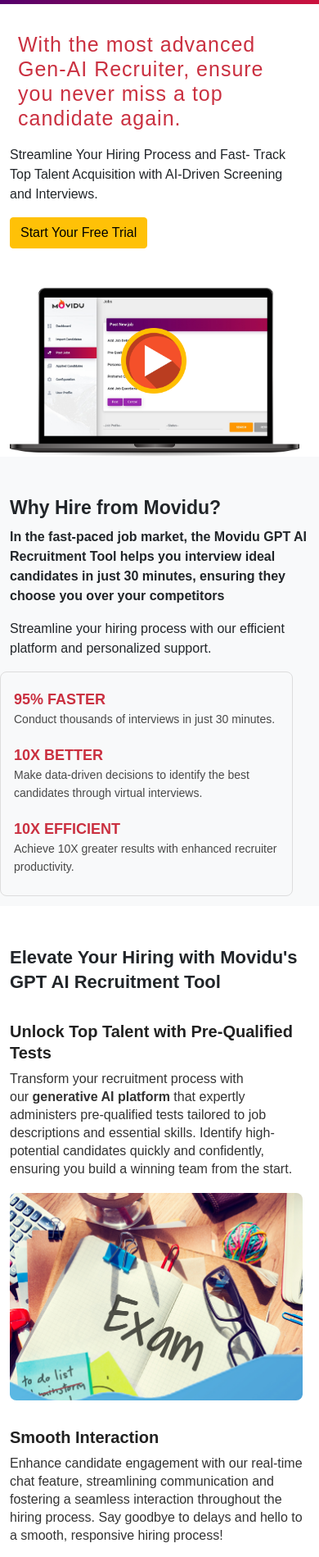
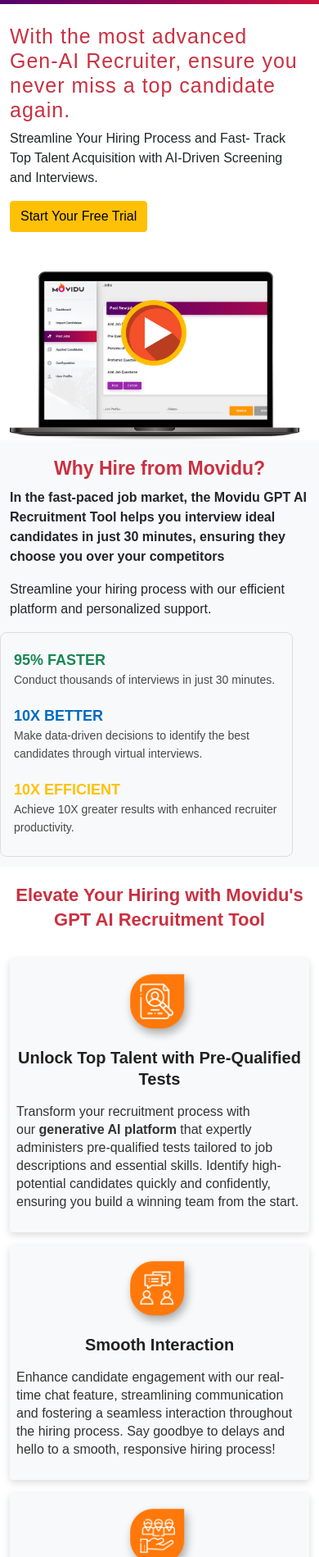
Before and after one commit to Megha-Singh21/gpt-movidu, a plain HTML site: page index.html in a window 390 px wide. Shown: the part 77-1976 px from the top of the page at 82% size. Drawn offline with nearby package versions, Linux system fonts and the light colour scheme; a script that the page names is missing; a web font is replaced by a local one.

Commit message:
changed updated

```diff
--- a/index.html
+++ b/index.html
@@ -182,7 +182,7 @@
                 <div class="bg-light">
                     <div class="container pt-5 pb-2">
                         <div class="heading">
-                            <h2 class="h-06-bold">Why Hire from Movidu?</h2>
+                            <h2 class="h-06-bold text-purple ta-c">Why Hire from Movidu?</h2>
                         </div>
                         <p class="sub-heading"><b>In the fast-paced job market, the Movidu GPT AI Recruitment Tool helps
                                 you interview ideal
@@ -191,18 +191,18 @@
 
                         <div class="outline-div mb-1 row">
                             <div class="why-hire-card c-1 col-md-4">
-                                <div class="heading-txt text-purple">95% FASTER</div>
+                                <div class="heading-txt text-success">95% FASTER</div>
                                 <div class="sub-heading-txt">Conduct thousands of
                                     interviews in just 30 minutes.</div>
                             </div>
                             <div class="why-hire-card c-2 col-md-4">
-                                <div class="heading-txt text-purple">10X BETTER</div>
+                                <div class="heading-txt text-pink">10X BETTER</div>
                                 <div class="sub-heading-txt">Make data-driven decisions to
                                     identify the best candidates through
                                     virtual interviews.</div>
                             </div>
                             <div class="why-hire-card c-4 col-md-4">
-                                <div class="heading-txt text-purple">10X EFFICIENT</div>
+                                <div class="heading-txt text-warning">10X EFFICIENT</div>
                                 <div class="sub-heading-txt">Achieve 10X greater results with
                                     enhanced recruiter productivity.</div>
                             </div>
@@ -212,7 +212,7 @@
                 <div class="container pt-5 pb-5">
                     <div class="features-div mb-3">
                         <div class="feature-heading-main">
-                            <h2 class="h-06-bold">Elevate Your Hiring with Movidu&#39;s GPT AI Recruitment Tool</h2>
+                            <h2 class="h-06-bold text-purple ta-c">Elevate Your Hiring with Movidu&#39;s GPT AI Recruitment Tool</h2>
                         </div>
                         <div class="features features-large-screen ">
                             <div class="sidebar-div nav flex-column nav-pills" id="v-pills-tab" role="tablist"
@@ -299,9 +299,12 @@
                             </div>
                         </div>
                         <div class="features features-small-screen ">
-                            <div class="feature-card-2">
+                            <div class="feature-card-2 card bg-light p-2 mb-3">
+                                <div class="text-center">
+                                    <img src="images/hiring.png" width="100px" alt="">
+                                </div>
                                 <div class="feature-heading">
-                                    <div class="feature-heading">Unlock Top Talent with Pre-Qualified Tests
+                                    <div class="feature-heading text-center">Unlock Top Talent with Pre-Qualified Tests
                                     </div>
                                 </div>
                                 <div class="feature-sub-heading">Transform your recruitment process with
@@ -309,12 +312,15 @@
                                         platform</b> that expertly administers pre-qualified tests tailored to
                                     job descriptions and essential skills. Identify high-potential
                                     candidates quickly and confidently, ensuring you build a winning
-                                    team from the start.</div>
-                                <div class="feature-img-div faster-shortlisting-2"></div>
+                                    team from the start.
+                                </div>
                             </div>
-                            <div class="feature-card-2">
+                            <div class="feature-card-2 card bg-light p-2 mb-3">
+                                <div class="text-center">
+                                    <img src="images/discuss.png" width="100px" alt="">
+                                </div>
                                 <div class="feature-heading">
-                                    <div class="feature-heading">Smooth Interaction
+                                    <div class="feature-heading text-center">Smooth Interaction
                                     </div>
                                 </div>
                                 <div class="feature-sub-heading">Enhance candidate engagement with our real-time chat
@@ -323,11 +329,13 @@
                                     throughout the hiring process. Say goodbye to delays and hello
                                     to a smooth, responsive hiring process!
                                 </div>
-                                <div class="feature-img-div seamless-communication-2"></div>
                             </div>
-                            <div class="feature-card-2">
+                            <div class="feature-card-2 card bg-light p-2 mb-3">
+                                <div class="text-center">
+                                    <img src="images/support.png" width="100px" alt="">
+                                </div>
                                 <div class="feature-heading">
-                                    <div class="feature-heading">High-Tech Hiring Instruments
+                                    <div class="feature-heading text-center">High-Tech Hiring Instruments
                                     </div>
                                 </div>
                                 <div class="feature-sub-heading">Experience the future of recruitment with
@@ -337,7 +345,6 @@
                                     process, making it efficient and hassle-free. Focus on what
                                     matters most: finding the right fit for your organization.
                                 </div>
-                                <div class="feature-img-div hiring-tools-2"></div>
                             </div>
                         </div>
                         <div class="big-text">MOVIDU</div>
@@ -351,7 +358,7 @@
                                 <div class="row">
 
                                     <div class="col-md-12 text-light p-4">
-                                        <h2 class="h-06-bold text-light">What We Do</h2>
+                                        <h2 class="h-06-bold text-light ta-c">What We Do</h2>
                                         <h4>Tailored Solutions for Every Business Size</h4>
                                         <p>Effortlessly hire candidates who are ready to deploy, ensuring your teams are
                                             equipped with high-potential talent.</p>
@@ -489,7 +496,7 @@
                 <div class="container pb-5 pt-5 p-4">
                     <div class="row">
                         <div class="col-md-6 pe-5 mt-5">
-                            <h2 class="h-06-bold">Tech Geeks or Sales Ninjas? We've got it covered!</h2>
+                            <h2 class="h-06-bold text-purple ta-c">Tech Geeks or Sales Ninjas? We've got it covered!</h2>
                             <p class="sub-heading">Our AI models are Automated Interview Software by GPT Movidu are
                                 trained
                                 on a wide range of industry-specific data, making them perfect in hiring for both tech
@@ -536,7 +543,7 @@
                     <!-- owl-carousel -->
                     <div class="container owlContainer">
                         <div class="testimonials-heading text-center mb-5">
-                            <h2 class="h-06-bold">Trusted by 1.5 Lakh+ Startups, MSMEs, & Large MNCs</h2>
+                            <h2 class="h-06-bold text-purple">Trusted by 1.5 Lakh+ Startups, MSMEs, & Large MNCs</h2>
                         </div>
                         <div class="owl-carousel">
                             <div class="card  companyCard">
@@ -770,7 +777,7 @@
                             <div class="faq-section  ">
                                 <div class="faq-div">
                                     <div class="faq-heading">
-                                        <h2 class="h-06-bold">Frequently asked questions</h2>
+                                        <h2 class="h-06-bold text-purple ta-c">Frequently asked questions</h2>
                                     </div>
                                     <div class="pe-4 mt-5">
                                         <h3>Can’t find the answer to your question? <b>Send us a query now</b>
--- a/main.css
+++ b/main.css
@@ -28,6 +28,9 @@ body{
     font-weight: 350;
     letter-spacing: 1px;
 }
+.text-pink{
+    color: #54006b;
+}
 .video-img{
     position: absolute;
     z-index: 2;
@@ -46,6 +49,10 @@ body{
 }
 .bg-blog2 .card-img img{
     height: 100%;
+}
+.card{
+    border: none;
+    box-shadow: 0px 3px 10px 0px rgba(0, 0, 0, .15);
 }
 
 @media screen and (max-width: 600px){
@@ -78,11 +85,29 @@ body{
         display: none;
     }
     .video-img{
-        top: 6.5%;
+        top: 6.7%;
         left: 38%;
         width: 80px;
     }
     .navbar-brand img{
         width: 150px;
     }
+    .ta-c{
+        text-align: center;
+    }
+    .pe-5 {
+        padding-right: 0 !important;
+    }
+    .registration_form .pt-5{
+        padding-top: 20px !important;
+    }
+    .registration_form .mt-5{
+        margin-top: 0 !important;
+    }
+    .registration_form h3 {
+        font-size: 18px !important;
+    }
+    h1 {
+        padding: 0px;
+    }
 }
```
Also changed, not shown: images/discuss.png (added), images/hiring.png (added), images/support.png (added).
